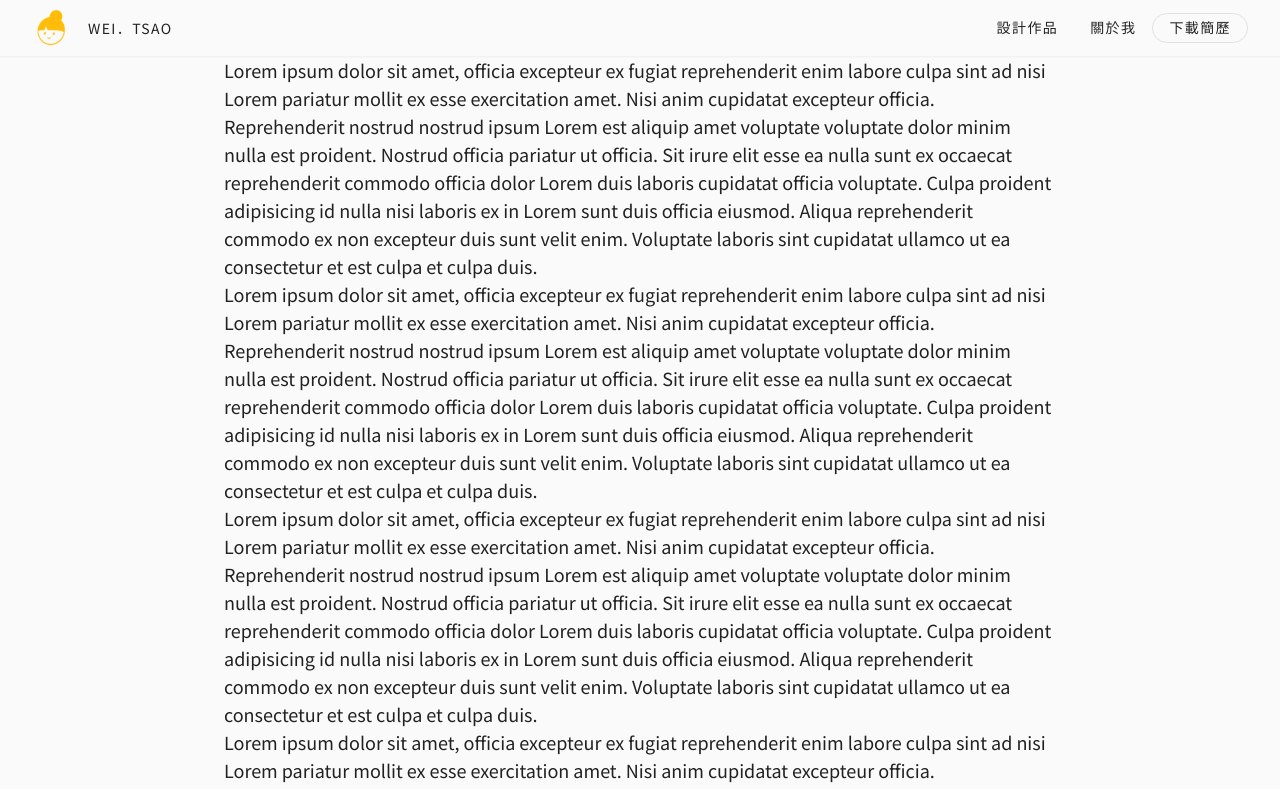
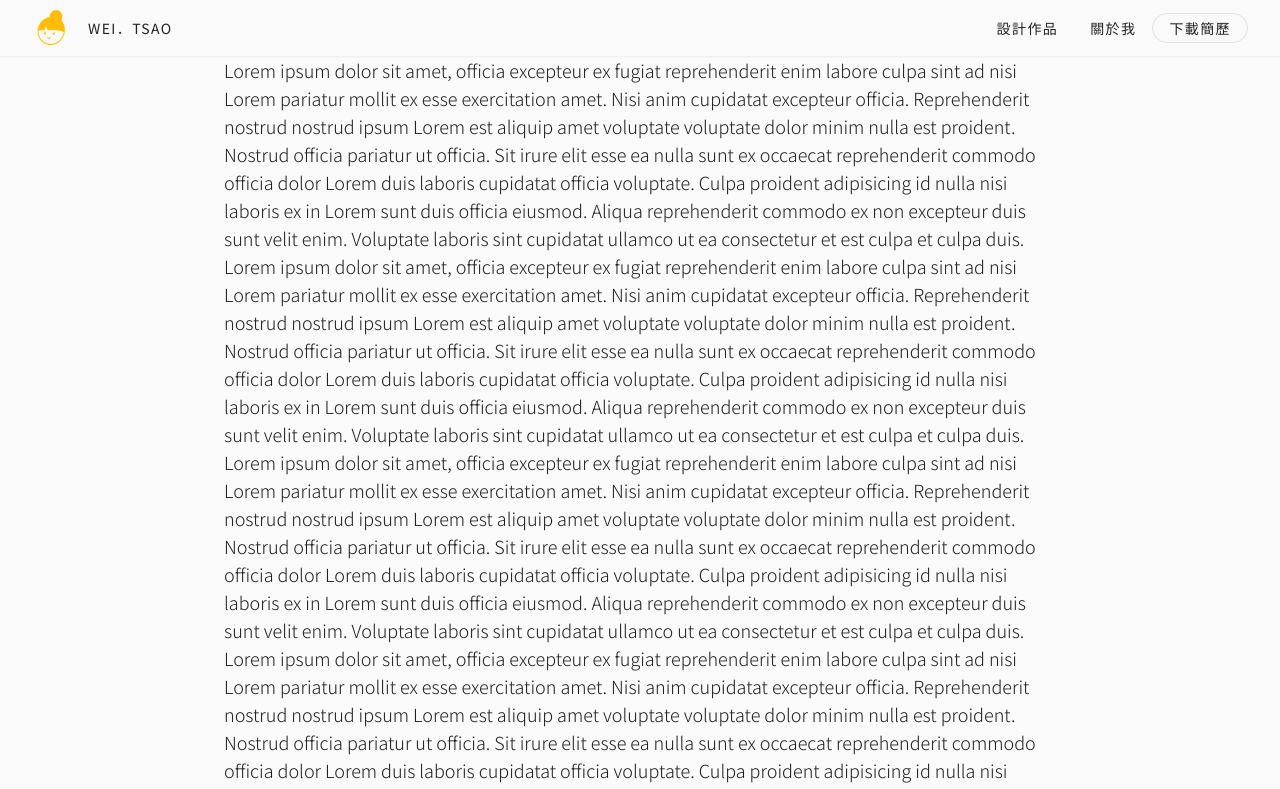
Before and after one commit to weicheng2138/portfolio-weitsao-v2, a Next.js app: page /about in a window 1280 px wide. Shown: the top 789 px of the page. Built offline with nearby package versions, Linux system fonts and the light colour scheme.

Commit message:
chore: modify p tag with font and cuntomlink with font

```diff
--- a/src/components/CustomLink/CustomLink.tsx
+++ b/src/components/CustomLink/CustomLink.tsx
@@ -6,10 +6,15 @@ const CustomLink = ({ href, children, ...rest }: AnchorProps) => {
   const isInternalLink = href && href.startsWith('/');
   const isAnchorLink = href && href.startsWith('#');
 
-  if (isInternalLink) return <Link href={href}>{children}</Link>;
+  if (isInternalLink)
+    return (
+      <Link href={href} className="font-notoSans">
+        {children}
+      </Link>
+    );
   if (isAnchorLink)
     return (
-      <a href={href} {...rest}>
+      <a href={href} {...rest} className="font-notoSans">
         {children}
       </a>
     );
@@ -20,7 +25,13 @@ const CustomLink = ({ href, children, ...rest }: AnchorProps) => {
   const ExternalLink = () => {
     const isGithub = href?.includes('github.com');
     return (
-      <a target="_blank" rel="noopener noreferrer" href={href} {...rest}>
+      <a
+        target="_blank"
+        rel="noopener noreferrer"
+        className="font-notoSans"
+        href={href}
+        {...rest}
+      >
         {children}
         {typeof children === 'undefined' &&
           (isGithub ? <LinkIcon kind="github" /> : <LinkIcon />)}
--- a/src/components/Hamburger.tsx
+++ b/src/components/Hamburger.tsx
@@ -7,8 +7,8 @@ type Props = {
   handleHamburgerClick: Function;
 };
 const Hamburger: FC<Props> = ({ handleHamburgerClick, className, isOpen }) => {
-  let beforeHamburger = `before:content-[''] before:absolute before:inset-0 before:h-[1px] before:w-[26px] before:rounded-[1px] before:bg-black`;
-  let afterHamburger = `after:content-[''] after:absolute after:inset-0 after:h-[1px] after:w-[26px] after:rounded-[1px] after:bg-black`;
+  let beforeHamburger = `before:content-[''] before:absolute before:inset-0 before:h-[2px] before:w-[26px] before:rounded-[1px] before:bg-black`;
+  let afterHamburger = `after:content-[''] after:absolute after:inset-0 after:h-[2px] after:w-[26px] after:rounded-[1px] after:bg-black`;
 
   // FIX: CLS problem for being considered as janking animation
   if (isOpen) {
@@ -28,7 +28,7 @@ const Hamburger: FC<Props> = ({ handleHamburgerClick, className, isOpen }) => {
         <div
           className={clsx(
             { 'bg-transparent': isOpen },
-            `${beforeHamburger} ${afterHamburger} absolute inset-0 m-auto inline-block h-[1px] w-[26px] rounded-[1px] bg-black transition`
+            `${beforeHamburger} ${afterHamburger} absolute inset-0 m-auto inline-block h-[2px] w-[26px] rounded-[1px] bg-black transition`
           )}
         ></div>
       </button>
--- a/src/components/Header.tsx
+++ b/src/components/Header.tsx
@@ -9,7 +9,7 @@ const Header: FC<Props> = ({ className }) => {
   return (
     <>
       <header
-        className={`${className} flex items-center justify-between px-4 py-2 shadow-sm sm:px-8`}
+        className={`${className} flex items-center justify-between bg-secondary01 px-4 py-2 shadow-sm sm:px-8`}
       >
         <CustomLink href="/">
           <div className="flex items-center gap-4">
--- a/src/components/Layout.tsx
+++ b/src/components/Layout.tsx
@@ -38,7 +38,7 @@ const Layout: FC<Props> = ({ children, font }) => {
       >
         <Header className="sticky top-0 z-20"></Header>
         <Hamburger
-          className="absolute right-0 top-0 z-50 mr-4 mt-2 sm:hidden"
+          className="fixed right-0 top-0 z-50 mr-4 mt-2 sm:hidden"
           handleHamburgerClick={handleHamburgerClick}
           isOpen={show}
         />
--- a/src/pages/_app.tsx
+++ b/src/pages/_app.tsx
@@ -5,7 +5,7 @@ import Layout from '@/components/Layout';
 
 const sansTC = Noto_Sans_TC({
   subsets: ['latin'],
-  weight: '400',
+  weight: ['300', '400'],
   variable: '--font-notoSansTC',
 });
 const serifTC = Noto_Serif_TC({
--- a/tailwind.config.js
+++ b/tailwind.config.cjs
@@ -1,9 +1,6 @@
 /** @type {import('tailwindcss').Config} */
 module.exports = {
-  content: [
-    './src/pages/**/*.{js,ts,jsx,tsx}',
-    './src/components/**/*.{js,ts,jsx,tsx}',
-  ],
+  content: ['./src/**/*.{js,ts,jsx,tsx}'],
   theme: {
     letterSpacing: {
       normal: '0em',
```
Also changed, not shown: .eslintrc.cjs (renamed from .eslintrc.js).
